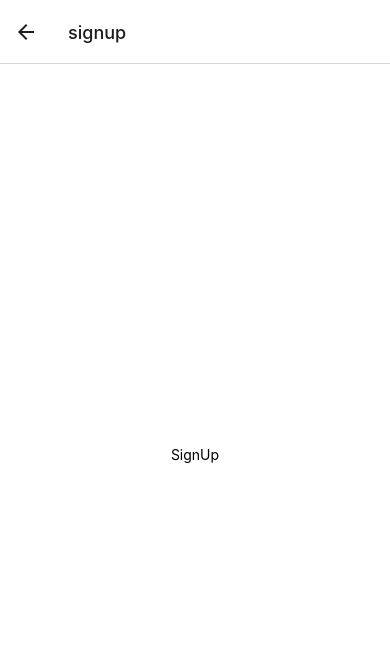
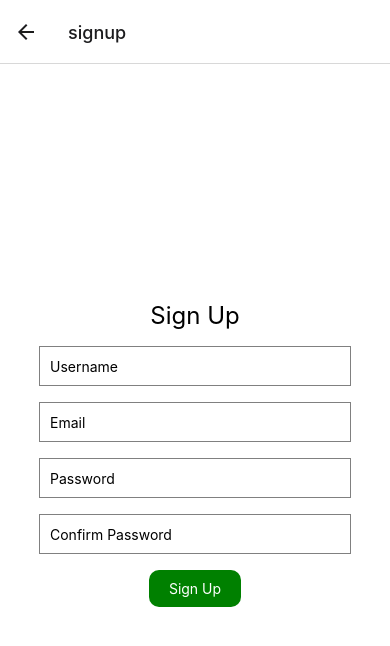
Before and after one commit to oPersuhn/ativo, a React Native app: screen /signup in a window 390 px wide. Shown: the top 646 px of the page. Built offline with nearby package versions, Linux system fonts and the light colour scheme.

Commit message:
Criação dos arquivos e funcionalidades de signin e signup

```diff
--- a/App.tsx
+++ b/App.tsx
@@ -1,8 +1,12 @@
+// App.tsx
+import React, { useEffect } from "react";
 import Navigation from "./src/routes/navigation.container";
-
+import app from "./src/config/firebaseConfig";
 
 export default function App() {
-  return (
-    <Navigation />
-  );
+  useEffect(() => {
+    app;
+  }, []); // O array vazio assegura que o useEffect seja executado apenas uma vez
+
+  return <Navigation />;
 }
--- /dev/null
+++ b/metro.config.js
@@ -0,0 +1,6 @@
+const { getDefaultConfig } = require('@expo/metro-config');
+
+const defaultConfig = getDefaultConfig(__dirname);
+defaultConfig.resolver.sourceExts.push('cjs');
+
+module.exports = defaultConfig;
--- a/package.json
+++ b/package.json
@@ -9,11 +9,15 @@
     "web": "expo start --web"
   },
   "dependencies": {
+    "@firebase/auth": "^1.5.1",
+    "@react-native-async-storage/async-storage": "1.18.2",
+    "@react-native-firebase/app": "^18.7.3",
     "@react-navigation/bottom-tabs": "^6.5.11",
     "@react-navigation/native": "^6.1.9",
     "@react-navigation/native-stack": "^6.9.17",
     "expo": "~49.0.15",
     "expo-status-bar": "~1.6.0",
+    "firebase": "^10.7.1",
     "react": "18.2.0",
     "react-native": "0.72.6",
     "react-native-safe-area-context": "4.6.3",
--- /dev/null
+++ b/src/config/firebaseConfig.js
@@ -0,0 +1,23 @@
+// firebase.js
+import { initializeApp } from 'firebase/app'
+import { initializeAuth, getReactNativePersistence } from 'firebase/auth';
+import ReactNativeAsyncStorage from '@react-native-async-storage/async-storage';
+
+const firebaseConfig = {
+    apiKey: "AIzaSyCxM3zjn16iZY5S3zUr5SBtP0ZS7PXaZsg",
+    authDomain: "budgetweek-a8853.firebaseapp.com",
+    projectId: "budgetweek-a8853",
+    storageBucket: "budgetweek-a8853.appspot.com",
+    messagingSenderId: "964748882769",
+    appId: "1:964748882769:web:9d612f51027a6f161d1970"
+};
+
+// Inicialize o Firebase
+const app = initializeApp(firebaseConfig);
+
+// Inicialize o Firebase Auth com AsyncStorage para persistência
+const auth = initializeAuth(app, {
+    persistence: getReactNativePersistence(ReactNativeAsyncStorage)
+  });
+
+export default { app, auth };
--- a/src/screens/Initial/index.tsx
+++ b/src/screens/Initial/index.tsx
@@ -2,24 +2,22 @@ import { StatusBar } from 'expo-status-bar';
 import { StyleSheet, Text, View, TouchableOpacity } from 'react-native';
 import { useNavigation } from '@react-navigation/native';
 import { RootStackNavigationProp } from '../../routes/types';
-
 
 export default function Initial() {
   const navigation = useNavigation<RootStackNavigationProp>();
 
   return (
     <View style={styles.container}>
-      <TouchableOpacity onPress={() => navigation.navigate("signin")}>
-        <Text> Sign In </Text>
-      </TouchableOpacity>
+      <View style={styles.buttonContainer}>
 
-      <TouchableOpacity onPress={() => navigation.navigate("signup")}>
-        <Text> Sign Up </Text>
-      </TouchableOpacity>
+        <TouchableOpacity style={styles.button} onPress={() => navigation.navigate("signup")}>
+          <Text style={styles.buttonText}>Sign Up</Text>
+        </TouchableOpacity>
 
-      <TouchableOpacity onPress={() => navigation.navigate("main")}>
-        <Text> Main </Text>
-      </TouchableOpacity>
+        <TouchableOpacity style={styles.button} onPress={() => navigation.navigate("signin")}>
+          <Text style={styles.buttonText}>Sign In</Text>
+        </TouchableOpacity>
+      </View>
 
       <Text>Initial</Text>
       <StatusBar style="auto" />
@@ -34,4 +32,27 @@ const styles = StyleSheet.create({
     alignItems: 'center',
     justifyContent: 'center',
   },
+  buttonContainer: {
+    flexDirection: 'row',
+    marginBottom: 20,
+  },
+  button: {
+    flex: 1,
+    height: 40,
+    marginHorizontal: 10,
+    backgroundColor: 'gray',
+    borderRadius: 10,
+    alignItems: 'center',
+    justifyContent: 'center',
+  },
+  buttonText: {
+    color: '#fff',
+  },
+  mainButton: {
+    marginTop: 20,
+    paddingVertical: 10,
+    paddingHorizontal: 20,
+    backgroundColor: 'blue',
+    borderRadius: 10,
+  },
 });
--- a/src/screens/SignIn/index.tsx
+++ b/src/screens/SignIn/index.tsx
@@ -1,10 +1,55 @@
+import React, { useState } from 'react';
 import { StatusBar } from 'expo-status-bar';
-import { StyleSheet, Text, View } from 'react-native';
+import { StyleSheet, Text, View, TextInput, TouchableOpacity } from 'react-native';
+import { useNavigation } from '@react-navigation/native';
+import { RootStackNavigationProp } from '../../routes/types';
+import { getAuth, signInWithEmailAndPassword } from "firebase/auth";
+// ... (importações)
 
 export default function SignIn() {
+  const navigation = useNavigation<RootStackNavigationProp>();
+  const [email, setEmail] = useState('');
+  const [password, setPassword] = useState('');
+  const [errorLogin, setErrorLogin] = useState<string | null>(null);
+  const [loading, setLoading] = useState(false);
+
+  const Login = () => {
+    setLoading(true);
+    const auth = getAuth();
+
+    signInWithEmailAndPassword(auth, email, password)
+      .then((userCredential) => {
+        const user = userCredential.user;
+        navigation.navigate("main");
+      })
+      .catch((error) => {
+        setErrorLogin(error.message);
+      })
+      .finally(() => {
+        setLoading(false);
+      });
+  };
+
   return (
     <View style={styles.container}>
-      <Text>SignIn</Text>
+      <Text style={styles.title}>Login</Text>
+      <TextInput
+        style={styles.input}
+        placeholder="Email"
+        value={email}
+        onChangeText={(text) => setEmail(text)}
+      />
+      <TextInput
+        style={styles.input}
+        placeholder="Password"
+        secureTextEntry={true}
+        value={password}
+        onChangeText={(text) => setPassword(text)}
+      />
+      {errorLogin && <Text style={styles.errorText}>{errorLogin}</Text>}
+      <TouchableOpacity style={styles.button} onPress={Login} disabled={loading}>
+        <Text style={styles.buttonText}>{loading ? 'Signing In...' : 'Sign In'}</Text>
+      </TouchableOpacity>
       <StatusBar style="auto" />
     </View>
   );
@@ -17,4 +62,30 @@ const styles = StyleSheet.create({
     alignItems: 'center',
     justifyContent: 'center',
   },
+  title: {
+    fontSize: 24,
+    marginBottom: 16,
+  },
+  input: {
+    width: '80%',
+    height: 40,
+    borderColor: 'gray',
+    borderWidth: 1,
+    marginBottom: 16,
+    paddingHorizontal: 10,
+  },
+  button: {
+    backgroundColor: 'blue',
+    paddingVertical: 10,
+    paddingHorizontal: 20,
+    borderRadius: 10,
+  },
+  buttonText: {
+    color: '#fff',
+    textAlign: 'center',
+  },
+  errorText: {
+    color: 'red',
+    marginBottom: 10,
+  },
 });
--- a/src/screens/SignUp/index.tsx
+++ b/src/screens/SignUp/index.tsx
@@ -1,10 +1,71 @@
+import React, { useState } from 'react';
 import { StatusBar } from 'expo-status-bar';
-import { StyleSheet, Text, View } from 'react-native';
+import { StyleSheet, Text, View, TextInput, TouchableOpacity } from 'react-native';
+import { useNavigation } from '@react-navigation/native';
+import { RootStackNavigationProp } from '../../routes/types';
+import { getAuth, createUserWithEmailAndPassword } from "firebase/auth";
+
+// ... (importações)
 
 export default function SignUp() {
+  const navigation = useNavigation<RootStackNavigationProp>();
+  const [username, setUsername] = useState('');
+  const [email, setEmail] = useState('');
+  const [password, setPassword] = useState('');
+  const [confirmPassword, setConfirmPassword] = useState('');
+  const [error, setError] = useState<string | null>(null);
+
+  const newUser = () => {
+    if (password !== confirmPassword) {
+      setError("Passwords do not match");
+      return;
+    }
+
+    const auth = getAuth();
+    createUserWithEmailAndPassword(auth, email, password)
+      .then((userCredential) => {
+        const user = userCredential.user;
+        console.log(user);
+        navigation.navigate('main');
+      })
+      .catch((error) => {
+        setError(error.message);
+      });
+  };
+
   return (
     <View style={styles.container}>
-      <Text>SignUp</Text>
+      <Text style={styles.title}>Sign Up</Text>
+      <TextInput
+        style={styles.input}
+        placeholder="Username"
+        value={username}
+        onChangeText={(text) => setUsername(text)}
+      />
+      <TextInput
+        style={styles.input}
+        placeholder="Email"
+        value={email}
+        onChangeText={(text) => setEmail(text)}
+      />
+      <TextInput
+        style={styles.input}
+        placeholder="Password"
+        secureTextEntry={true}
+        value={password}
+        onChangeText={(text) => setPassword(text)}
+      />
+      <TextInput
+        style={styles.input}
+        placeholder="Confirm Password"
+        secureTextEntry={true}
+        value={confirmPassword}
+        onChangeText={(text) => setConfirmPassword(text)}
+      />
+      {error && <Text style={styles.errorText}>{error}</Text>}
+      <TouchableOpacity style={styles.button} onPress={newUser}>
+        <Text style={styles.buttonText}>Sign Up</Text>
+      </TouchableOpacity>
       <StatusBar style="auto" />
     </View>
   );
@@ -17,4 +78,30 @@ const styles = StyleSheet.create({
     alignItems: 'center',
     justifyContent: 'center',
   },
+  title: {
+    fontSize: 24,
+    marginBottom: 16,
+  },
+  input: {
+    width: '80%',
+    height: 40,
+    borderColor: 'gray',
+    borderWidth: 1,
+    marginBottom: 16,
+    paddingHorizontal: 10,
+  },
+  button: {
+    backgroundColor: 'green',
+    paddingVertical: 10,
+    paddingHorizontal: 20,
+    borderRadius: 10,
+  },
+  buttonText: {
+    color: '#fff',
+    textAlign: 'center',
+  },
+  errorText: {
+    color: 'red',
+    marginBottom: 10,
+  },
 });
```
Also changed, not shown: src/config/firebase.js (deleted), 1 other file (tests, documents, lock files or other folders).
